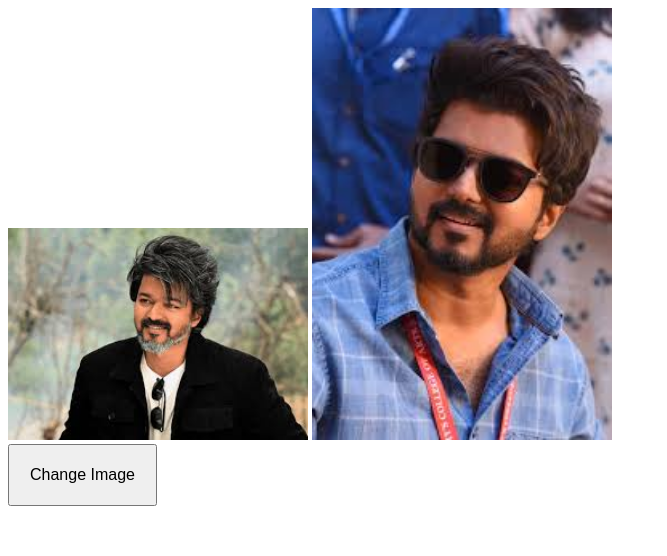
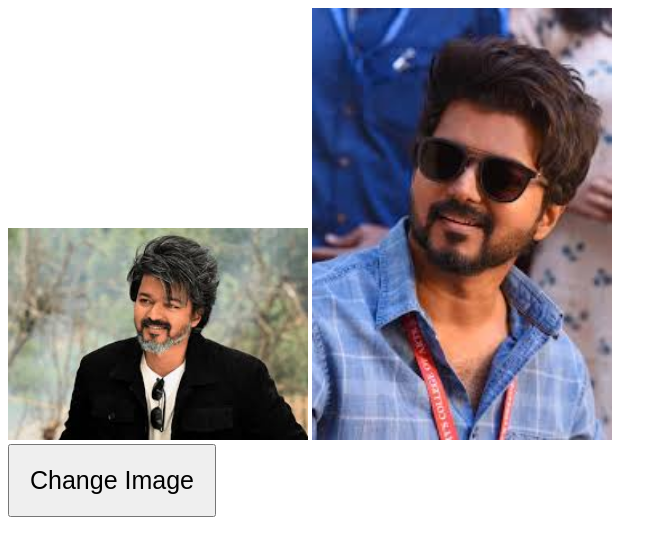
Before and after one commit to KMathankumar/JS, a plain HTML site: page 02.09.2025/eventlistener.html in a window 1280 px wide. Shown: the whole page, without its empty margins (0-667 px from the left). Drawn offline with Linux system fonts and the light colour scheme.

Commit message:
Fifth Commit

```diff
--- a/02.09.2025/eventlistener.html
+++ b/02.09.2025/eventlistener.html
@@ -7,11 +7,10 @@ img{
 width:300px;
 height:auto;
 cursor:pointer;
-transition:0.3s;
 }
 button{
 padding:20px;
-font-size:16px;
+font-size:25px;
 cursor:pointer;
 }
 </style>
```
